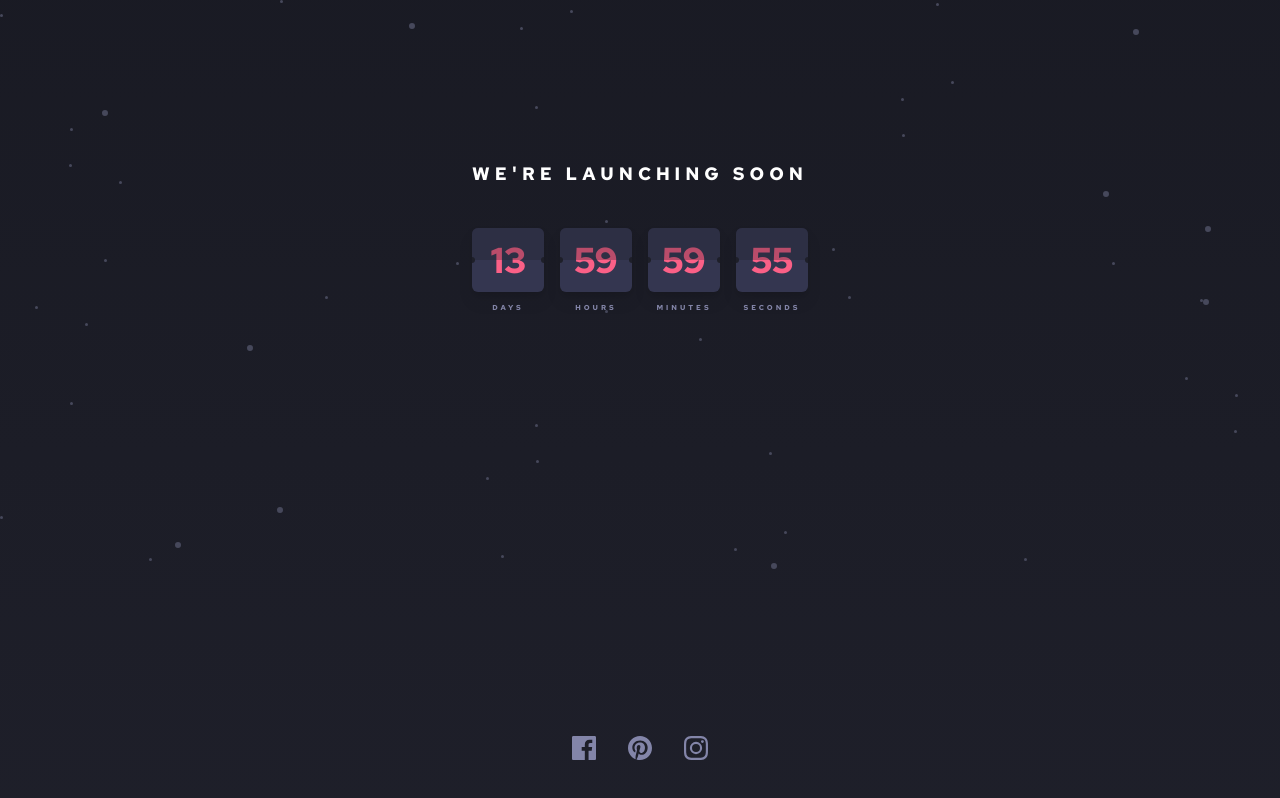
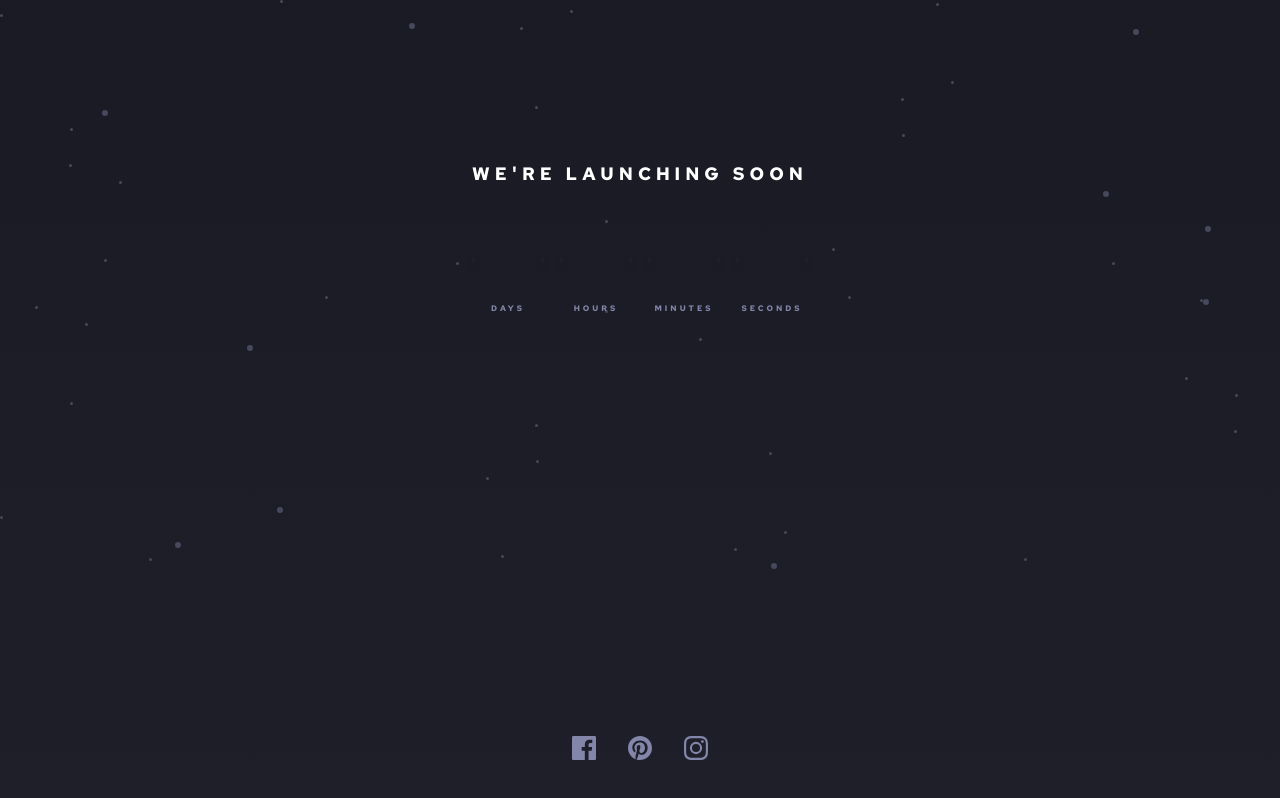
Before and after one commit to SoulRvr29/launch-countdown-timer, a React (Vite) app: page / in a window 1280 px wide. Built offline with nearby package versions, Linux system fonts and the light colour scheme.

Commit message:
anim update

```diff
--- a/src/App.jsx
+++ b/src/App.jsx
@@ -7,27 +7,27 @@ function App() {
   const [minutes, setMinutes] = useState(0);
   const [seconds, setSeconds] = useState(0);
 
-  useEffect(() => {
-    let interval;
-    interval = setInterval(() => {
-      if (seconds > 0) {
-        setSeconds((seconds) => seconds - 1);
-      } else if (minutes > 0) {
-        setMinutes((minutes) => minutes - 1);
-        setSeconds(59);
-      } else if (hours > 0) {
-        setHours((hours) => hours - 1);
-        setSeconds(59);
-        setMinutes(59);
-      } else if (days > 0) {
-        setDays((days) => days - 1);
-        setSeconds(59);
-        setMinutes(59);
-        setHours(59);
-      }
-    }, 1000);
-    return () => clearInterval(interval);
-  }, [seconds]);
+  // useEffect(() => {
+  //   let interval;
+  //   interval = setInterval(() => {
+  //     if (seconds > 0) {
+  //       setSeconds((seconds) => seconds - 1);
+  //     } else if (minutes > 0) {
+  //       setMinutes((minutes) => minutes - 1);
+  //       setSeconds(59);
+  //     } else if (hours > 0) {
+  //       setHours((hours) => hours - 1);
+  //       setSeconds(59);
+  //       setMinutes(59);
+  //     } else if (days > 0) {
+  //       setDays((days) => days - 1);
+  //       setSeconds(59);
+  //       setMinutes(59);
+  //       setHours(59);
+  //     }
+  //   }, 1000);
+  //   return () => clearInterval(interval);
+  // }, [seconds]);
 
   return (
     <>
--- a/src/TimerBlock.jsx
+++ b/src/TimerBlock.jsx
@@ -3,17 +3,24 @@ const TimerBlock = ({ type, value }) => {
     <div>
       <div
         id="block"
-        className="relative w-[4.5rem] h-16 drop-shadow-lg grid place-content-center overflow-hidden bg-Dark-desaturated-blue rounded-md"
+        className="relative w-[4.5rem] h-16 drop-shadow-lg grid place-content-center overflow-hidden  rounded-md"
       >
-        <div className="">{value}</div>
         <div
           id="upper-half"
-          className="absolute bg-Dark-blue w-full h-8 rounded-t-md opacity-[30%]"
-        ></div>
-        {/* <div
-                  id="lower-half"
-                  className="absolute bottom-0 bg-Dark-desaturated-blue w-full h-8 rounded-b-md"
-                ></div> */}
+          className="absolute  brightness-90 w-full h-16 rounded-t-md overflow-hidden"
+        >
+          <div className="bg-Dark-desaturated-blue w-full h-8 overflow-hidden absolute">
+            <div className="absolute w-full top-3">{value}</div>
+          </div>
+        </div>
+        <div
+          id="lower-half"
+          className="absolute bottom-0  brightness-110 w-full h-16 rounded-t-md overflow-hidden"
+        >
+          <div className="bg-Dark-desaturated-blue w-full h-8 overflow-hidden absolute bottom-0">
+            <div className="absolute w-full bottom-3">{value}</div>
+          </div>
+        </div>
         <div
           id="left-dot"
           className="h-[6px] w-[6px] bg-Dark-blue absolute rounded-full top-[calc(50%-3px)] -left-[3px]"
@@ -23,7 +30,10 @@ const TimerBlock = ({ type, value }) => {
           className="h-[6px] w-[6px] bg-Dark-blue absolute rounded-full top-[calc(50%-3px)] -right-[3px]"
         ></div>
       </div>
-      <div className="text-[0.45rem] text-Grayish-blue tracking-[3px] -mt-1 uppercase">
+      <div
+        id="block-type"
+        className="text-[0.45rem] text-Grayish-blue tracking-[3px] -mt-1 uppercase "
+      >
         {type}
       </div>
     </div>
--- a/src/index.css
+++ b/src/index.css
@@ -18,3 +18,35 @@ body {
   text-align: center;
   min-height: 100vh;
 }
+#block-type {
+  color: hsl(237, 18%, 59%);
+  font-size: 8px;
+}
+
+#upper-half {
+  animation: upper-rotate 0.5s linear forwards;
+}
+
+@keyframes upper-rotate {
+  0% {
+    transform: rotateX(0deg);
+  }
+  100% {
+    transform: rotateX(-90deg);
+  }
+}
+
+#lower-half {
+  transform: rotateX(90deg);
+  animation: lower-rotate 0.5s linear;
+  animation-delay: 0.5s;
+}
+
+@keyframes lower-rotate {
+  0% {
+    transform: rotateX(90deg);
+  }
+  100% {
+    transform: rotateX(0deg);
+  }
+}
```
